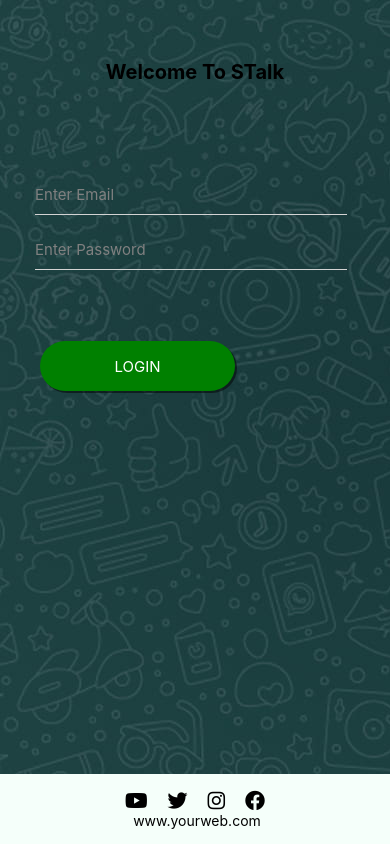
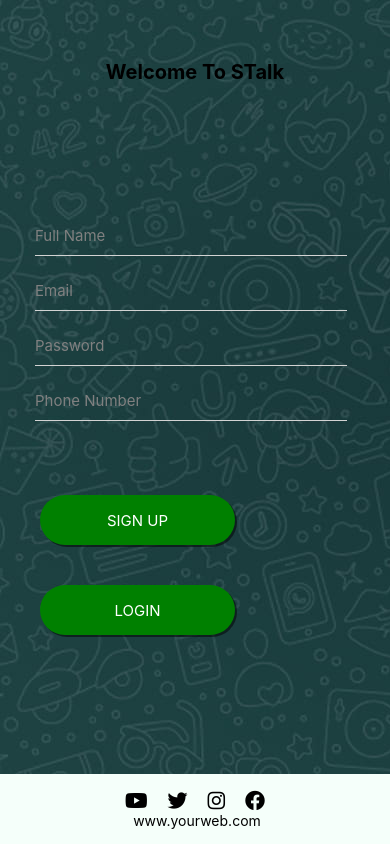
Before and after one commit to anishkatyal10/stalk, a React Native app: screen / in a window 390 px wide. Built offline with nearby package versions, Linux system fonts and the light colour scheme.

Commit message:
signup, login and firebase functionality added

```diff
--- a/App.js
+++ b/App.js
@@ -11,15 +11,14 @@ const App = props => {
   return (
     <NavigationContainer>
       <Stack.Navigator>
-
+        <Stack.Screen
+          name="signup"
+          component={Signup}
+          options={{title: '', headerShown: false}}
+        />
         <Stack.Screen
           name="login"
           component={Login}
-          options={{title: '', headerShown: false}}
-        />
-        <Stack.Screen
-          name="signup"
-          component={Signup}
           options={{title: '', headerShown: false}}
         />
         <Stack.Screen
--- a/package.json
+++ b/package.json
@@ -10,9 +10,11 @@
     "lint": "eslint ."
   },
   "dependencies": {
+    "@react-native-async-storage/async-storage": "^1.15.15",
     "@react-native-masked-view/masked-view": "^0.2.6",
     "@react-navigation/native": "^6.0.6",
     "@react-navigation/stack": "^6.0.11",
+    "firebase": "^9.6.3",
     "formik": "^2.2.9",
     "react": "17.0.2",
     "react-native": "0.66.4",
--- /dev/null
+++ b/src/Firebase/SignInUser.js
@@ -0,0 +1,12 @@
+import Firebase from './firebaseConfig';
+
+export const SignInUser = async (email, password) => {
+  try {
+    return await Firebase.auth().signInWithEmailAndPassword(
+      email,
+      password
+    );
+  } catch (error) {
+    return error;
+  }
+};
--- /dev/null
+++ b/src/Firebase/SignUpUser.js
@@ -0,0 +1,12 @@
+import Firebase from './firebaseConfig';
+
+export const SignUpUser = async (email, password) => {
+  try {
+    return await Firebase.auth().createUserWithEmailAndPassword(
+      email,
+      password,
+    );
+  } catch (error) {
+    return error;
+  }
+};
--- /dev/null
+++ b/src/Firebase/Users.js
@@ -0,0 +1,14 @@
+import Firebase from './firebaseConfig';
+
+export const AddUser = async (name, email, phone, uid) => {
+    try {
+        return await Firebase.database().ref('/users' + Firebase.auth().currentUser.uid).
+        set({
+            name: name,
+            email: email,
+            phone: phone
+        })
+    } catch (error) {
+        return error;
+    }
+}
--- /dev/null
+++ b/src/Firebase/firebaseConfig.js
@@ -0,0 +1,12 @@
+import firebase from 'firebase/compat/app';
+import 'firebase/compat/auth';
+import 'firebase/compat/firestore';
+import 'firebase/compat/database'
+
+const firebaseConfig = {
+    apiKey: "AIzaSyCQ4uLn-1v2t1gQb_z9S9d0bWbCXtkhqnM",
+    databaseURL: "https://stalk-b1a12-default-rtdb.firebaseio.com/",
+    projectId: "stalk-b1a12",
+    appId: "1:64519171575:android:bad53a717f9b6f00fb12f2"
+}
+export default firebase.initializeApp(firebaseConfig)
--- a/src/screens/Login.js
+++ b/src/screens/Login.js
@@ -14,7 +14,9 @@ import RadioButton from '../components/RadioButton';
 import EmailInput from '../components/EmailInput';
 import PasswordInput from '../components/PasswordInput';
 import Footer from '../components/Footer';
-import { useLinkProps } from '@react-navigation/native';
+import {useLinkProps} from '@react-navigation/native';
+import Firebase from '../Firebase/firebaseConfig';
+import {SignInUser} from '../Firebase/SignInUser';
 
 const loginValidation = Yup.object().shape({
   Email: Yup.string()
@@ -27,7 +29,7 @@ const loginValidation = Yup.object().shape({
     .max(15, 'Password is too long - should be 13 characters maximum'),
 });
 
-const Login = (props) => {
+const Login = props => {
   return (
     <View
       style={{
@@ -50,10 +52,16 @@ const Login = (props) => {
             validationSchema={loginValidation}
             onSubmit={values => {
               console.log(values, 'users');
-              setTimeout(() => {
-                alert('logged in');
-                props.navigation.navigate("dashboard")
-              }, 500);
+              SignInUser(values.Email, values.password)
+                .then(res => {
+                  console.log('res', res);
+                  alert('logged in');
+                  props.navigation.navigate('dashboard');
+                })
+                .catch(error => {
+                  alert(error);
+                });
+              setTimeout(() => {}, 500);
             }}>
             {({errors, values, touched, handleSubmit, setFieldValue}) => {
               return (
--- a/src/screens/Signup.js
+++ b/src/screens/Signup.js
@@ -8,24 +8,15 @@ import {
   ImageBackground,
   ScrollView,
 } from 'react-native';
-import RadioForm from 'react-native-simple-radio-button';
 import {Formik} from 'formik';
 import * as Yup from 'yup';
 import RadioButton from '../components/RadioButton';
 import EmailInput from '../components/EmailInput';
 import PasswordInput from '../components/PasswordInput';
 import Footer from '../components/Footer';
-
-const data = [
-  {
-    label: 'Male',
-    value: 'Male',
-  },
-  {
-    label: 'Female',
-    value: 'Female',
-  },
-];
+import { SignUpUser } from '../Firebase/SignUpUser';
+import Firebase from '../Firebase/firebaseConfig';
+import { AddUser } from '../Firebase/Users';
 
 const loginValidation = Yup.object().shape({
   fullName: Yup.string()
@@ -40,6 +31,8 @@ const loginValidation = Yup.object().shape({
     .required('Please enter your Password')
     .min(8, 'Password is too short - should be 8 characters minimum.')
     .max(15, 'Password is too long - should be 13 characters maximum'),
+    phoneNumber: Yup.string()
+    .required('Please enter your Phone number')
 });
 
 const Signup = (props) => {
@@ -61,11 +54,27 @@ const Signup = (props) => {
               fullName: '',
               Email: '',
               Password: '',
-              confirmPassword: '',
+              phoneNumber: '',
             }}
             validationSchema={loginValidation}
             onSubmit={values => {
               console.log(values, 'users');
+              SignUpUser(values.Email, values.Password).
+              then((res) => {
+                console.log("res", res)
+                var userUID = Firebase.auth().currentUser.uid;
+                console.log(userUID, "uid")
+                AddUser(values.fullName, values.Email, values.phoneNumber,userUID).
+                then(()=>{
+                    alert("success")
+                }).
+                catch((error)=>{
+                    alert(error)
+              }).
+              catch((error)=>{
+                alert(error);
+              })
+            })
               setTimeout(() => {
                 alert('logged in');
                 props.navigation.navigate("login")
@@ -125,6 +134,19 @@ const Signup = (props) => {
                     {errors.Password && touched.Password && (
                       <Text style={styles.error}>{errors.Password}</Text>
                     )}
+                    <EmailInput
+                      emailStyle={styles.email}
+                      name="phoneNumber"
+                      id="phoneNumber"
+                      type="text"
+                      value={values.phoneNumber}
+                      setFieldValue={setFieldValue}
+                      placeholder="Phone Number"
+                      placeholderTextColor="grey"
+                    />
+                    {errors.phoneNumber && touched.phoneNumber && (
+                      <Text style={styles.error}>{errors.phoneNumber}</Text>
+                    )}
                   </View>
                   <View
                     style={{
@@ -137,6 +159,12 @@ const Signup = (props) => {
                       textStyle={styles.signinTextStyle}
                       onPress={handleSubmit}
                       title="sign up"
+                    />
+                    <RadioButton
+                      buttonStyle={styles.loginButtonStyle}
+                      textStyle={styles.signinTextStyle}
+                      onPress={()=> {props.navigation.navigate("login")}}
+                      title="login"
                     />
                   </View>
                 </View>
```
Also changed, not shown: 7 other files (tests, documents, lock files or other folders).
